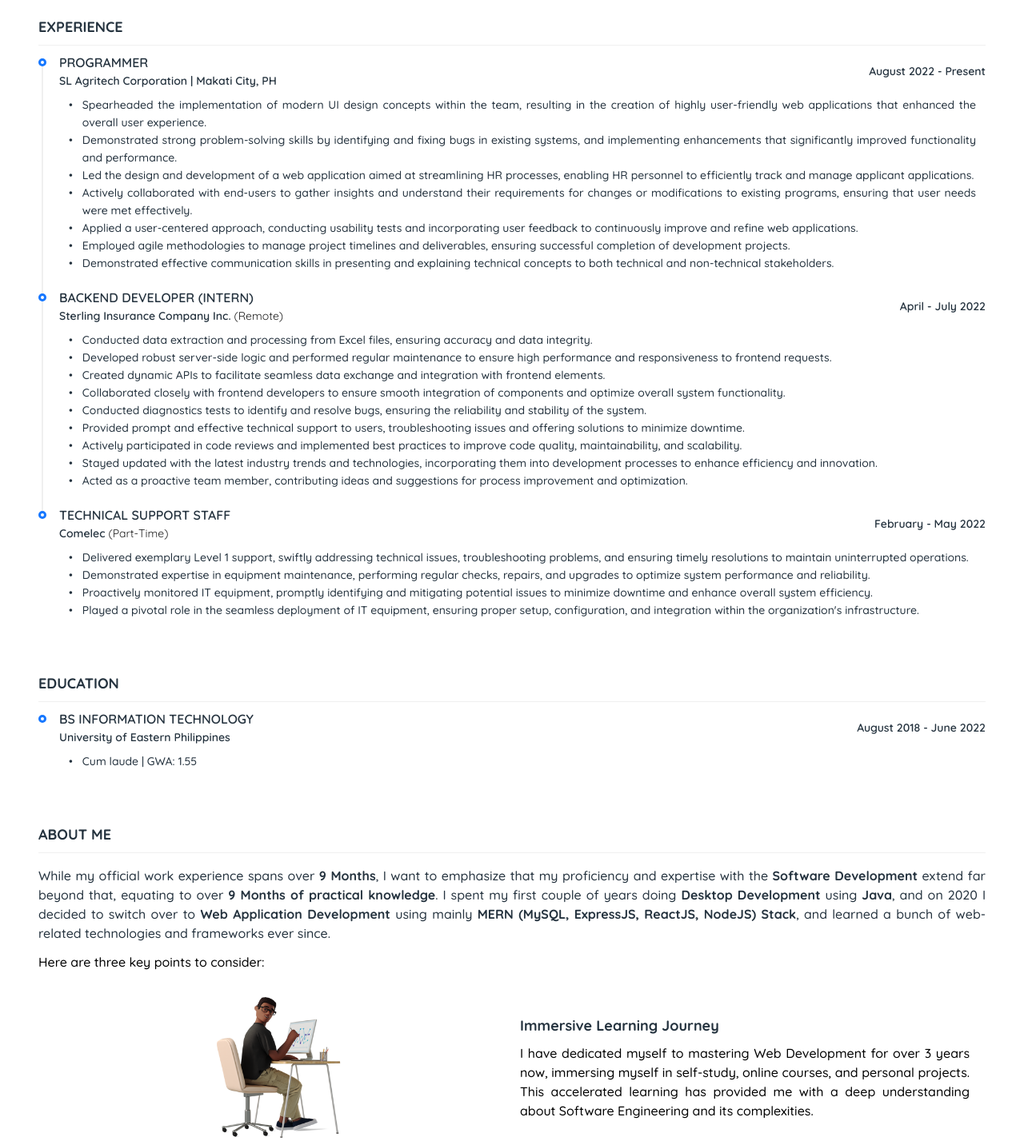
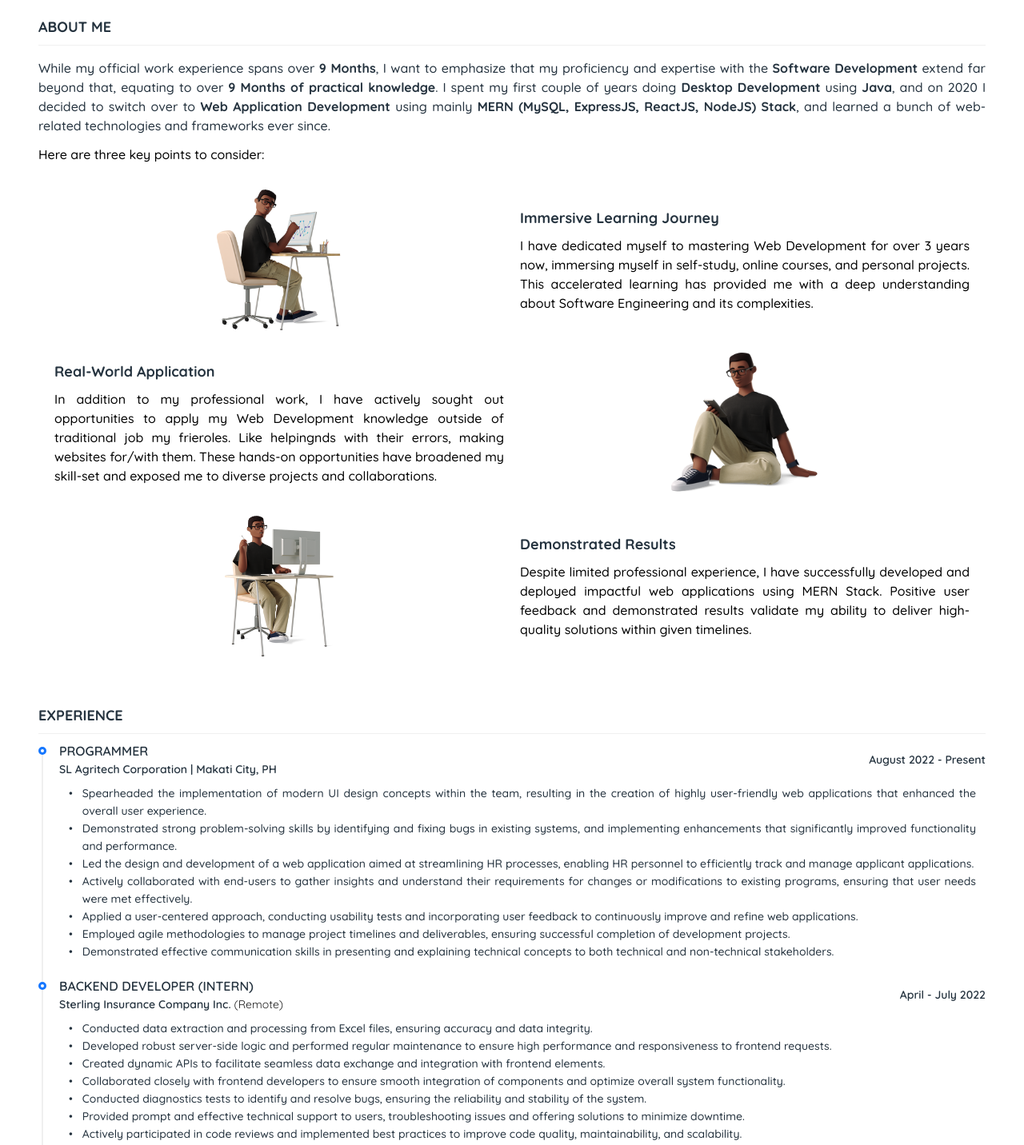
Before and after one commit to Ralf-Renz-Estellana-Bantilo/e-resume, a Next.js app: page /components/Personal in a window 1280 px wide. Shown: the top 1432 px of the page at 80% size. Built offline with nearby package versions, Linux system fonts and the light colour scheme.

Commit message:
Code refactoring

```diff
--- a/pages/components/Card.tsx
+++ b/pages/components/Card.tsx
@@ -11,7 +11,7 @@ import "swiper/css/pagination";
 
 // import required modules
 import { Pagination, Autoplay } from "swiper";
-import { ProjectsInterface, ScreenSizeInterface, TagListsInterface } from '@/interfaces';
+import { ProjectsInterface, ScreenSizeInterface, TagListsInterface, viewportType } from '@/interfaces';
 
 import { Variants, motion } from "framer-motion";
 
@@ -249,6 +249,11 @@ const Card = () =>
       }
    };
 
+   const viewportVariant: viewportType = {
+      once: true,
+      amount: 0
+   }
+
    return (
       <>
          {width > MOBILE ? <>{projects.map( ( { coverURLs, title, description, tagIDs }, i ) =>
@@ -259,7 +264,7 @@ const Card = () =>
                variants={cardVariants}
                initial="offscreen"
                whileInView="onscreen"
-               viewport={{ once: true, amount: 0 }}
+               viewport={viewportVariant}
             >
                <div className='w-full h-44 overflow-clip gradient-background'>
 
--- a/pages/components/OtherInfo.tsx
+++ b/pages/components/OtherInfo.tsx
@@ -11,7 +11,7 @@ import { ToastContainer, toast } from 'react-toastify';
 import 'react-toastify/dist/ReactToastify.css';
 import { Variants, motion } from "framer-motion";
 import Container from './Container';
-import { QualificationInterface } from '@/interfaces';
+import { QualificationInterface, viewportType } from '@/interfaces';
 
 const { TextArea } = Input;
 const quicksand = Quicksand( { subsets: ['latin'] } )
@@ -39,8 +39,8 @@ const OtherInfo = () =>
          title: 'Strong Programming Skills',
          description: [
             'Proficiency in more than one programming languages/frameworks such as JavaScript, ReactJS, VueJS, TypeScript, NextJS, NodeJS, TailwindCSS, Java, and MySQL.',
-            'Familiarity of technologies like React Native, Flutter, Spring Boot, Python, NoSQL, Heroku, Vercel, Netlify, Cloudinary, AWS (S3 Bucket), PHP, Redux, Material UI, Bootstrap, and many more.',
-            'Ability to write clean, efficient, and maintainable code.',
+            'Familiarity with technologies & frameworks like React Native, Flutter, Spring Boot, Python, ElectronJS, Qwik, SolidJS, NestJS, NoSQL, Heroku, Vercel, Netlify, Cloudinary, AWS (S3 Bucket), PHP, Redux, Material UI, Bootstrap, and many more.',
+            'Ability to write clean, efficient, reusable, dynamic, and maintainable code.',
          ]
       },
       {
@@ -64,7 +64,9 @@ const OtherInfo = () =>
          ID: Math.floor( Math.random() * 100000 ),
          title: 'Debugging and Troubleshooting',
          description: [
+            'Excellent debugging skills',
             'Proficiency in debugging techniques and tools to identify and resolve issues efficiently.',
+            'Ability to debug codebase that I did not even wrote.',
          ]
       },
       // {
@@ -81,6 +83,7 @@ const OtherInfo = () =>
          description: [
             'A commitment to staying up-to-date with industry trends and emerging technologies.',
             'Willingness to learn new languages, frameworks, and tools as needed.',
+            '',
          ]
       },
       // {
@@ -300,6 +303,11 @@ const OtherInfo = () =>
       }
    };
 
+   const viewportVariant: viewportType = {
+      once: true,
+      amount: 0
+   }
+
    const { width } = screenSize;
 
    return (
@@ -311,7 +319,7 @@ const OtherInfo = () =>
                <Container title='PREFERENCES'>
                   <div className="flex flex-col p-3 pb-6 gap-11 max-md:gap-5" >
                      {width > MOBILE ? <>
-                        <motion.div className="flex flex-col gap-2" variants={cardVariants} initial="offscreen" whileInView="onscreen" viewport={{ once: true, amount: 0 }}>
+                        <motion.div className="flex flex-col gap-2" variants={cardVariants} initial="offscreen" whileInView="onscreen" viewport={viewportVariant}>
                            <Divider className='m-0' orientation="center">
                               <h3 className='font-semibold text-base text-accent-secondary'>Experience Level</h3>
                            </Divider>
@@ -319,7 +327,7 @@ const OtherInfo = () =>
                               <Checkbox.Group className={`${quicksand.className} w-full`} options={experienceLevelOptions} value={['Junior Level', 'Mid-Level']} />
                            </div>
                         </motion.div>
-                        <motion.div className="flex flex-col gap-2" variants={cardVariants} initial="offscreen" whileInView="onscreen" viewport={{ once: true, amount: 0 }}>
+                        <motion.div className="flex flex-col gap-2" variants={cardVariants} initial="offscreen" whileInView="onscreen" viewport={viewportVariant}>
                            <Divider className='m-0' orientation="center">
 
                               <h3 className='font-semibold text-base text-accent-secondary'>Job Type</h3>
@@ -328,7 +336,7 @@ const OtherInfo = () =>
                               <Checkbox.Group className={`${quicksand.className} w-full`} options={jobTypeOptions} value={['Full-time']} />
                            </div>
                         </motion.div>
-                        <motion.div className="flex flex-col gap-2" variants={cardVariants} initial="offscreen" whileInView="onscreen" viewport={{ once: true, amount: 0 }}>
+                        <motion.div className="flex flex-col gap-2" variants={cardVariants} initial="offscreen" whileInView="onscreen" viewport={viewportVariant}>
                            <Divider className='m-0' orientation="center">
 
                               <h3 className='font-semibold text-base text-accent-secondary'>Work Setup</h3>
@@ -337,7 +345,7 @@ const OtherInfo = () =>
                               <Checkbox.Group className={`${quicksand.className} w-full`} options={workSetupOptions} value={workSetupOptions} />
                            </div>
                         </motion.div>
-                        <motion.div className="flex flex-col gap-2" variants={cardVariants} initial="offscreen" whileInView="onscreen" viewport={{ once: true, amount: 0 }}>
+                        <motion.div className="flex flex-col gap-2" variants={cardVariants} initial="offscreen" whileInView="onscreen" viewport={viewportVariant}>
                            <Divider className='m-0' orientation="center">
 
                               <h3 className='font-semibold text-base text-accent-secondary'>Title</h3>
@@ -347,7 +355,7 @@ const OtherInfo = () =>
                               <Checkbox.Group className={`${quicksand.className} w-full`} options={jobTitleOptions2} value={jobTitleOptions2} />
                            </div>
                         </motion.div>
-                        <motion.div className="flex flex-col gap-2" variants={cardVariants} initial="offscreen" whileInView="onscreen" viewport={{ once: true, amount: 0 }}>
+                        <motion.div className="flex flex-col gap-2" variants={cardVariants} initial="offscreen" whileInView="onscreen" viewport={viewportVariant}>
                            <Divider className='m-0' orientation="center">
                               <h3 className='font-semibold text-base text-accent-secondary'>Tech Stack</h3>
                            </Divider>
@@ -489,7 +497,7 @@ const OtherInfo = () =>
                            {
                               label: '2022 - Present',
                               children: (
-                                 <motion.div variants={cardVariants} initial="offscreen" whileInView="onscreen" viewport={{ once: true, amount: 0 }}>
+                                 <motion.div variants={cardVariants} initial="offscreen" whileInView="onscreen" viewport={viewportVariant}>
                                     <Space wrap>
                                        <Tag className='rounded-full' color={'lime'}>VueJS</Tag>
                                        <Tag className='rounded-full' color={'geekblue'}>Vuetify</Tag>
@@ -529,7 +537,7 @@ const OtherInfo = () =>
                            {
                               label: '2021 - 2022',
                               children: (
-                                 <motion.div variants={cardVariants} initial="offscreen" whileInView="onscreen" viewport={{ once: true, amount: 0 }}>
+                                 <motion.div variants={cardVariants} initial="offscreen" whileInView="onscreen" viewport={viewportVariant}>
                                     <Space wrap>
                                        <Tag className='rounded-full' color={'orange'}>MySQL</Tag>
                                        <Tag className='rounded-full' color={'yellow'}>ExpressJS</Tag>
@@ -559,7 +567,7 @@ const OtherInfo = () =>
                            {
                               label: '2020 - 2021',
                               children: (
-                                 <motion.div variants={cardVariants} initial="offscreen" whileInView="onscreen" viewport={{ once: true, amount: 0 }}>
+                                 <motion.div variants={cardVariants} initial="offscreen" whileInView="onscreen" viewport={viewportVariant}>
                                     <Space wrap>
                                        <Tag className='rounded-full' color={'orange'}>MySQL</Tag>
                                        <Tag className='rounded-full' color={'yellow'}>ExpressJS</Tag>
@@ -583,7 +591,7 @@ const OtherInfo = () =>
                            {
                               label: '2018 - 2020',
                               children: (
-                                 <motion.div variants={cardVariants} initial="offscreen" whileInView="onscreen" viewport={{ once: true, amount: 0 }}>
+                                 <motion.div variants={cardVariants} initial="offscreen" whileInView="onscreen" viewport={viewportVariant}>
                                     <Space wrap>
                                        <Tag className='rounded-full' color={'orange'}>MySQL</Tag>
                                        <Tag className='rounded-full' color={'volcano'}>Java</Tag>
@@ -617,7 +625,7 @@ const OtherInfo = () =>
                      <div className="flex flex-col flex-1 gap-3">
                         {qualifications.map( ( qualification ) =>
                         {
-                           return <motion.div className='px-3' key={qualification.ID} variants={cardVariants} initial="offscreen" whileInView="onscreen" viewport={{ once: true, amount: 0 }}>
+                           return <motion.div className='px-3' key={qualification.ID} variants={cardVariants} initial="offscreen" whileInView="onscreen" viewport={viewportVariant}>
                               <Checkbox className={`${quicksand.className} w-full`} checked><strong className='uppercase text-accent-primary'>{qualification.title}</strong></Checkbox>
                               <div className="flex flex-col">
                                  {qualification.description.map( ( pointer, index ) =>
@@ -637,7 +645,7 @@ const OtherInfo = () =>
                {/* CONTACT ME */}
                <Container title='CONTACT ME'>
                   <div className="flex flex-col justify-center items-center p-3 gap-2" >
-                     <motion.div className="flex p-2 gap-2 w-full max-md:flex-col" variants={cardVariants} initial="offscreen" whileInView="onscreen" viewport={{ once: true, amount: 0 }}>
+                     <motion.div className="flex p-2 gap-2 w-full max-md:flex-col" variants={cardVariants} initial="offscreen" whileInView="onscreen" viewport={viewportVariant}>
                         <div className="flex items-center justify-center flex-[5]">
                            <Image src={require( '@/assets/Icons/3d.png' ).default} alt='illustration' width={200} height={200} />
                         </div>
@@ -653,7 +661,7 @@ const OtherInfo = () =>
                            </Button>
                         </form>
                      </motion.div>
-                     <motion.small className='text-center text-dark-blue-secondary' variants={cardVariants} initial="offscreen" whileInView="onscreen" viewport={{ once: true, amount: 0 }}>Your potential best hire awaits!</motion.small>
+                     <motion.small className='text-center text-dark-blue-secondary' variants={cardVariants} initial="offscreen" whileInView="onscreen" viewport={viewportVariant}>Your potential best hire awaits!</motion.small>
                   </div>
                </Container>
             </> :
--- a/pages/components/Personal.tsx
+++ b/pages/components/Personal.tsx
@@ -4,6 +4,7 @@ import { Quicksand } from 'next/font/google'
 import Image from 'next/image'
 import { Variants, motion } from "framer-motion";
 import Container from './Container';
+import { viewportType } from '@/interfaces';
 
 const quicksand = Quicksand( { subsets: ['latin'] } )
 
@@ -155,6 +156,11 @@ const Personal = () =>
       }
    };
 
+   const viewportVariant: viewportType = {
+      once: true,
+      amount: 0
+   }
+
    const experienceTimelineItems = ( experiences: ExperienceType ) =>
    {
       return {
@@ -165,7 +171,7 @@ const Personal = () =>
                   variants={cardVariants}
                   initial="offscreen"
                   whileInView="onscreen"
-                  viewport={{ once: true, amount: 0 }}
+                  viewport={viewportVariant}
                >
                   <div className="flex items-center justify-between">
                      <div className="flex flex-col">
@@ -230,6 +236,58 @@ const Personal = () =>
 
    return (
       <div className='flex flex-col gap-8 p-7 pt-3 max-md:px-4'>
+         {/* ABOUT ME */}
+         <Container title='ABOUT ME'>
+            <div className="flex flex-col gap-3">
+
+               <motion.h4
+                  className='text-accent-secondary text-justify font-medium'
+                  variants={cardVariants}
+                  initial="offscreen"
+                  whileInView="onscreen"
+                  viewport={viewportVariant}
+               >While my official work experience spans over <strong>{setTimestamp( 8, 2022 )}</strong>, I want to emphasize that my proficiency and expertise with the <strong>Software Development</strong> extend far beyond that, equating to over <strong>{setTimestamp( 8, 2018 )} of practical knowledge</strong>. I spent my first couple of years doing <strong>Desktop Development</strong> using <strong>Java</strong>, and on 2020 I decided to switch over to <strong>Web Application Development</strong> using mainly <strong>MERN (MySQL, ExpressJS, ReactJS, NodeJS) Stack</strong>, and learned a bunch of web-related technologies and frameworks ever since.</motion.h4>
+               <motion.p
+                  className='font-medium'
+                  variants={cardVariants}
+                  initial="offscreen"
+                  whileInView="onscreen"
+                  viewport={viewportVariant}
+               >Here are three key points to consider:</motion.p>
+               <div className="flex flex-col gap-7 my-5">
+                  <>
+                     {keyPoints.map( ( keypoint, index ) =>
+                     {
+                        return <motion.div
+                           className={`flex items-center gap-5 px-5 max-lg:flex-col ${keypoint?.align && 'flex-row-reverse'}`}
+                           key={index}
+                           variants={cardVariants}
+                           initial="offscreen"
+                           whileInView="onscreen"
+                           viewport={viewportVariant}
+                        >
+                           <div className="flex justify-center items-center flex-1">
+                              <Image
+                                 className="object-contain h-44"
+                                 src={require( `../../assets/Illustrations/${keypoint.path}` )}
+                                 alt={keypoint.title}
+                                 width={200}
+                                 height={200}
+                              />
+                           </div>
+                           <div className="flex flex-col flex-1 gap-2">
+                              <h2 className='font-bold text-lg text-accent-secondary text-left max-lg:text-center'>{keypoint.title}</h2>
+                              <p className='text-justify font-medium'>{keypoint.description}</p>
+                           </div>
+                        </motion.div>
+                     } )}
+                  </>
+
+               </div>
+
+            </div>
+         </Container>
+
          {/* EXPERIENCE */}
          <Container title='EXPERIENCE'>
             <Timeline
@@ -254,7 +312,7 @@ const Personal = () =>
                               variants={cardVariants}
                               initial="offscreen"
                               whileInView="onscreen"
-                              viewport={{ once: true, amount: 0 }}
+                              viewport={viewportVariant}
                            >
                               <div className="flex items-center justify-between">
                                  <div className="flex flex-col">
@@ -282,58 +340,6 @@ const Personal = () =>
                ]}
             />
          </Container>
-
-         {/* ABOUT ME */}
-         <Container title='ABOUT ME'>
-            <div className="flex flex-col gap-3">
-
-               <motion.h4
-                  className='text-accent-secondary text-justify font-medium'
-                  variants={cardVariants}
-                  initial="offscreen"
-                  whileInView="onscreen"
-                  viewport={{ once: true, amount: 0 }}
-               >While my official work experience spans over <strong>{setTimestamp( 8, 2022 )}</strong>, I want to emphasize that my proficiency and expertise with the <strong>Software Development</strong> extend far beyond that, equating to over <strong>{setTimestamp( 8, 2018 )} of practical knowledge</strong>. I spent my first couple of years doing <strong>Desktop Development</strong> using <strong>Java</strong>, and on 2020 I decided to switch over to <strong>Web Application Development</strong> using mainly <strong>MERN (MySQL, ExpressJS, ReactJS, NodeJS) Stack</strong>, and learned a bunch of web-related technologies and frameworks ever since.</motion.h4>
-               <motion.p
-                  className='font-medium'
-                  variants={cardVariants}
-                  initial="offscreen"
-                  whileInView="onscreen"
-                  viewport={{ once: true, amount: 0 }}
-               >Here are three key points to consider:</motion.p>
-               <div className="flex flex-col gap-7 my-5">
-                  <>
-                     {keyPoints.map( ( keypoint, index ) =>
-                     {
-                        return <motion.div
-                           className={`flex items-center gap-5 px-5 max-lg:flex-col ${keypoint?.align && 'flex-row-reverse'}`}
-                           key={index}
-                           variants={cardVariants}
-                           initial="offscreen"
-                           whileInView="onscreen"
-                           viewport={{ once: true, amount: 0 }}
-                        >
-                           <div className="flex justify-center items-center flex-1">
-                              <Image
-                                 className="object-contain h-44"
-                                 src={require( `../../assets/Illustrations/${keypoint.path}` )}
-                                 alt={keypoint.title}
-                                 width={200}
-                                 height={200}
-                              />
-                           </div>
-                           <div className="flex flex-col flex-1 gap-2">
-                              <h2 className='font-bold text-lg text-accent-secondary text-left max-lg:text-center'>{keypoint.title}</h2>
-                              <p className='text-justify font-medium'>{keypoint.description}</p>
-                           </div>
-                        </motion.div>
-                     } )}
-                  </>
-
-               </div>
-
-            </div>
-         </Container>
       </div>
    )
 }
```
